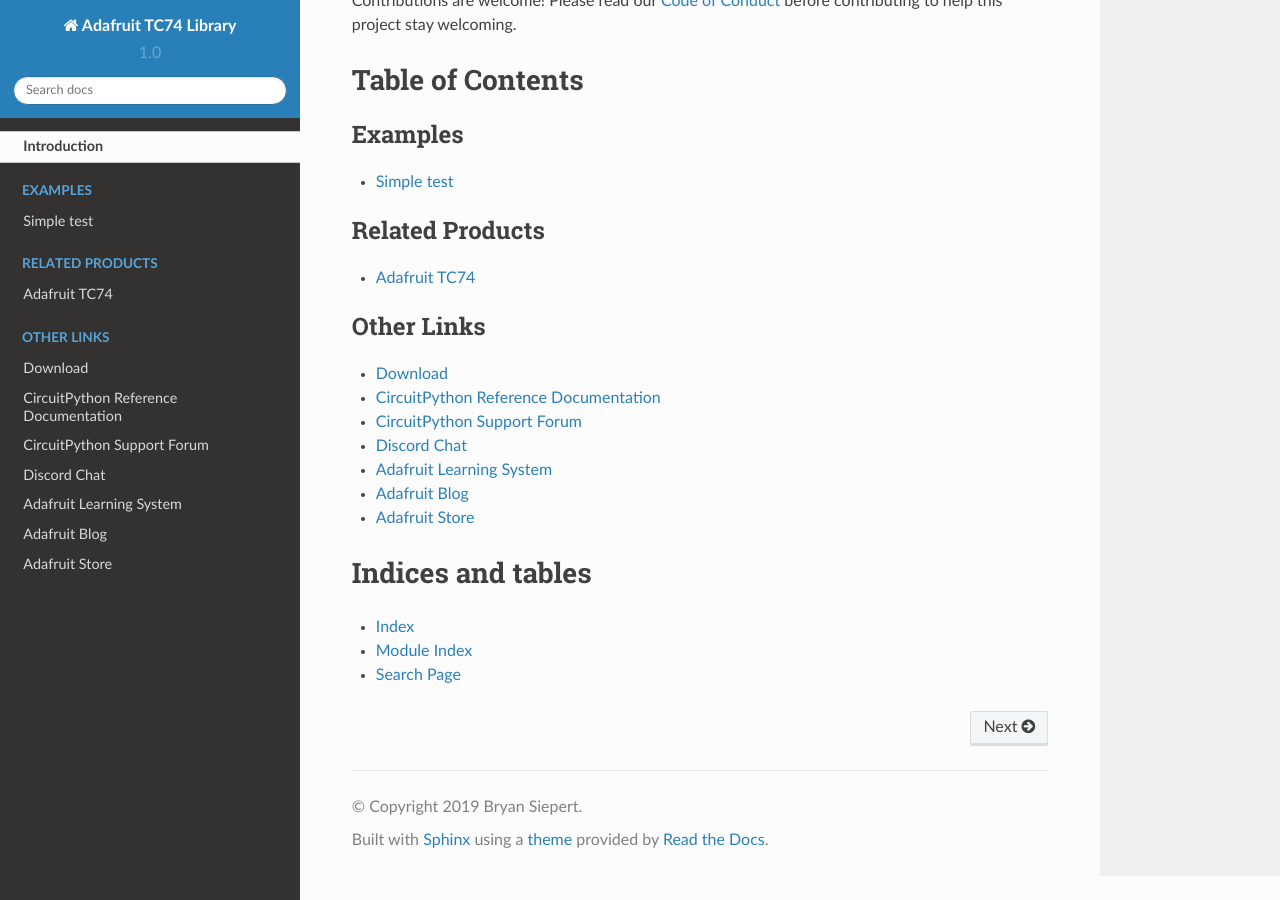
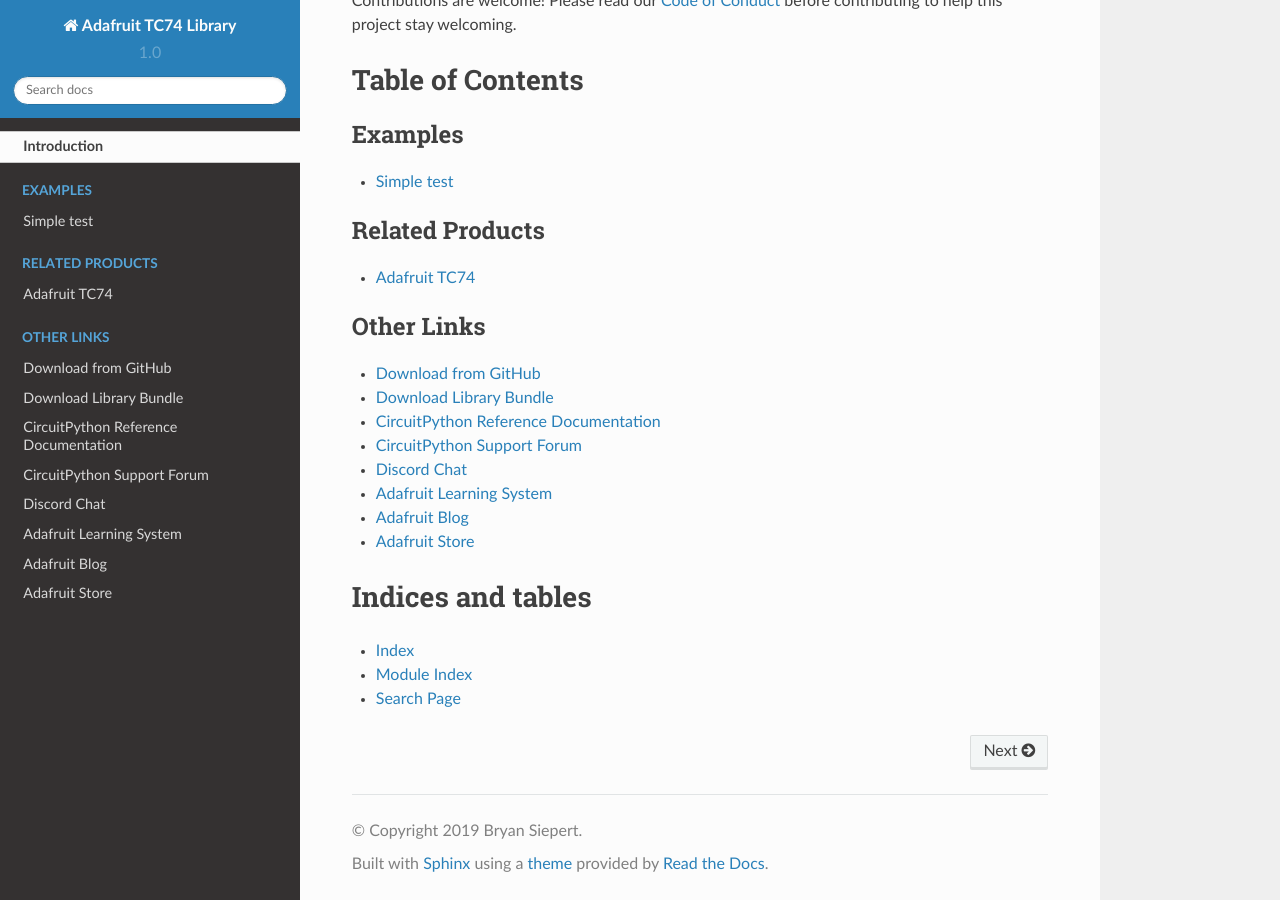
Before and after one commit to adafruit/Adafruit_CircuitPython_TC74, a Sphinx documentation site: the page built from docs/index.rst, in a window 1280 px wide and 900 px high, scrolled down 1517 px. Built offline with Sphinx 7.4.7 and the Read the Docs theme 2.0.0, drawn with Linux system fonts in a browser that asks for light colours.

Commit message:
Added cp.org link to index.rst

```diff
--- a/docs/index.rst
+++ b/docs/index.rst
@@ -31,7 +31,8 @@
 .. toctree::
     :caption: Other Links
 
-    Download <https://github.com/adafruit/Adafruit_CircuitPython_TC74/releases/latest>
+    Download from GitHub <https://github.com/adafruit/Adafruit_CircuitPython_TC74/releases/latest>
+    Download Library Bundle <https://circuitpython.org/libraries>
     CircuitPython Reference Documentation <https://docs.circuitpython.org>
     CircuitPython Support Forum <https://forums.adafruit.com/viewforum.php?f=60>
     Discord Chat <https://adafru.it/discord>
```
